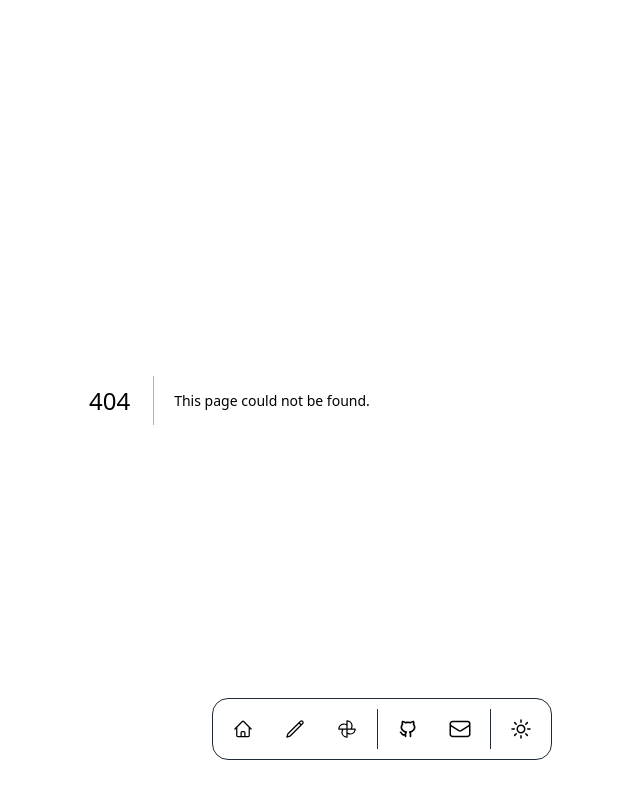
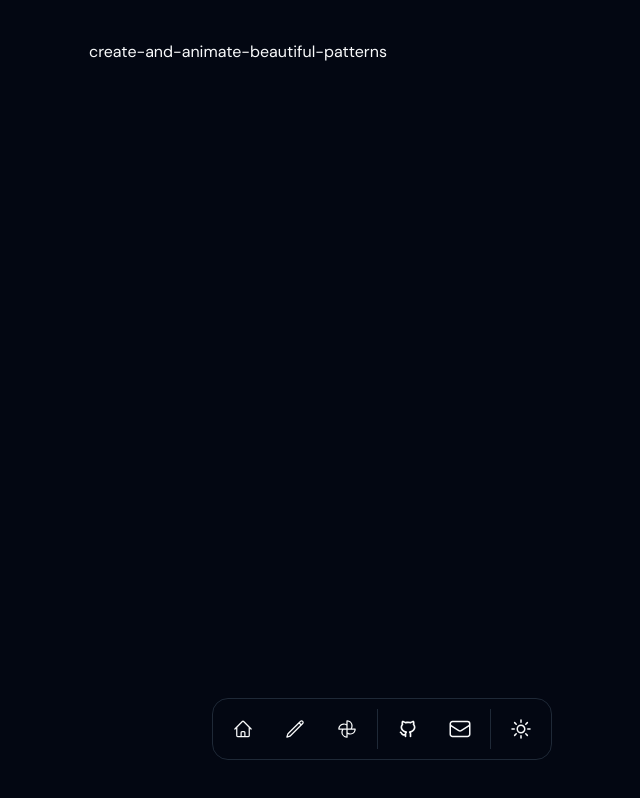
Before and after one commit to moonlitgrace/moonlitgrace.space, a Next.js app: page /thoughts/create-and-animate-beautiful-patterns in a window 1280 px wide. Before the commit this address had no page. Shown: the whole page, without its empty margins (258-898 px from the left). Built offline with nearby package versions, Linux system fonts and the light colour scheme.

Commit message:
feat: add layout for thoughts page

```diff
--- /dev/null
+++ b/app/thoughts/[slug]/page.tsx
@@ -0,0 +1,5 @@
+export default function Page({ params }: { params: { slug: string } }) {
+  return (
+    <h1>{params.slug}</h1>
+  )
+}
--- /dev/null
+++ b/app/thoughts/layout.tsx
@@ -0,0 +1,7 @@
+import React from "react";
+
+export default function ThoughtsLayout({ children }: Readonly<{ children: React.ReactNode }>) {
+  return <main className="w-full flex flex-col gap-10 mt-10">
+    {children}
+  </main>
+}
--- a/app/thoughts/page.tsx
+++ b/app/thoughts/page.tsx
@@ -27,7 +27,7 @@ export const metadata: Metadata = {
 
 export default function Thoughts() {
   return (
-    <main className="w-full flex flex-col gap-10 mt-10">
+    <>
       <h2 className="text-3xl font-bold">Thoughts.</h2>
       <div className="flex flex-col gap-5">
         {MOCK_DATA.map((item) => (
@@ -43,6 +43,6 @@ export default function Thoughts() {
           </div>
         ))}
       </div>
-    </main>
+    </>
   )
 }
```
